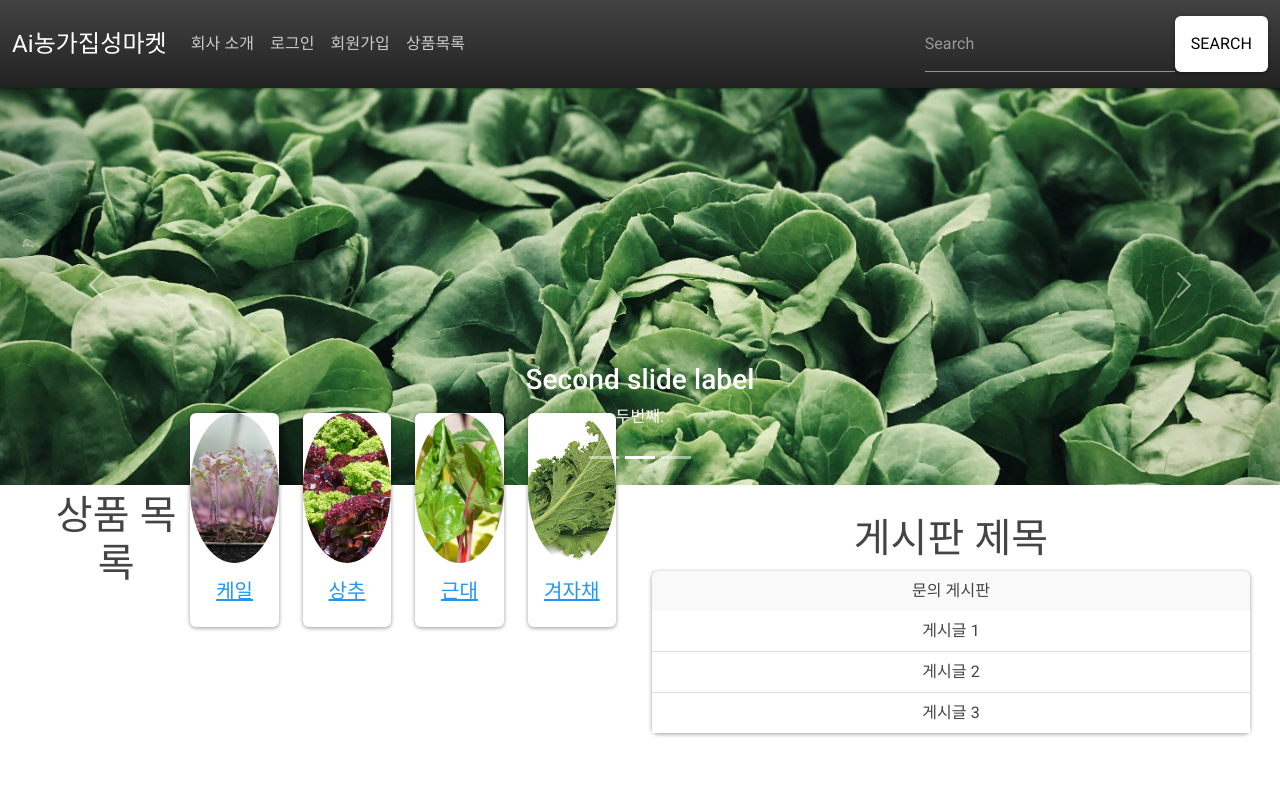
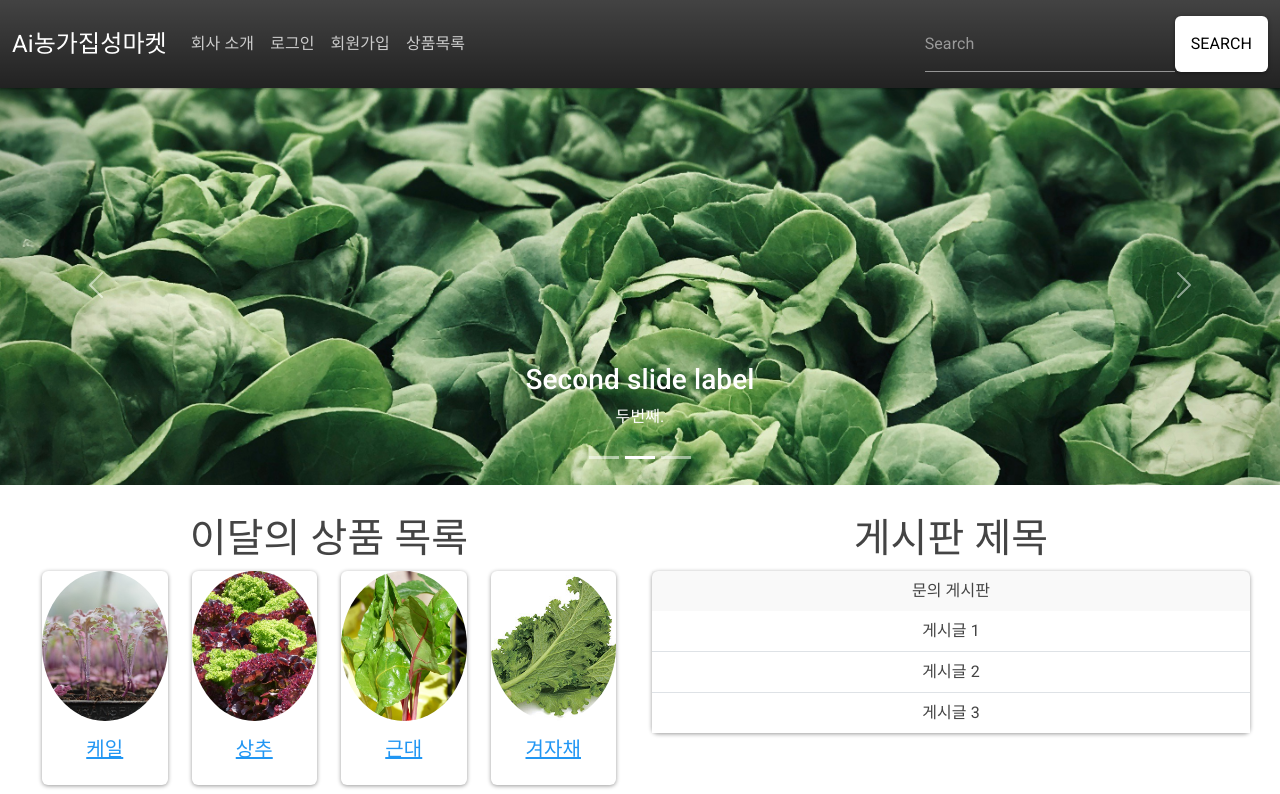
Before and after one commit to riha1432/SWEdu_Team_Prj, a React (Create React App) app in the folder site/: page / in a window 1280 px wide. Shown: the top 794 px of the page. Built offline with nearby package versions, Linux system fonts and the light colour scheme.

Commit message:
Product, css부분 container2 수정

```diff
--- a/site/src/App.css
+++ b/site/src/App.css
@@ -54,7 +54,7 @@
   height: 10px;
 }
 
-.container {
+.container2 {
   display: flex;
   justify-content: center;
   align-items: center;
--- a/site/src/pages/product/Product.js
+++ b/site/src/pages/product/Product.js
@@ -17,7 +17,7 @@ function product() {
               다양한 엽채류들과<br/>
               Ai성장 기반 농산물들이 있어요!
               </h1>
-              <div className='container'>
+              <div className='container2'>
                 <div class="border">
                         -------------------------------------------
                 </div>
```
